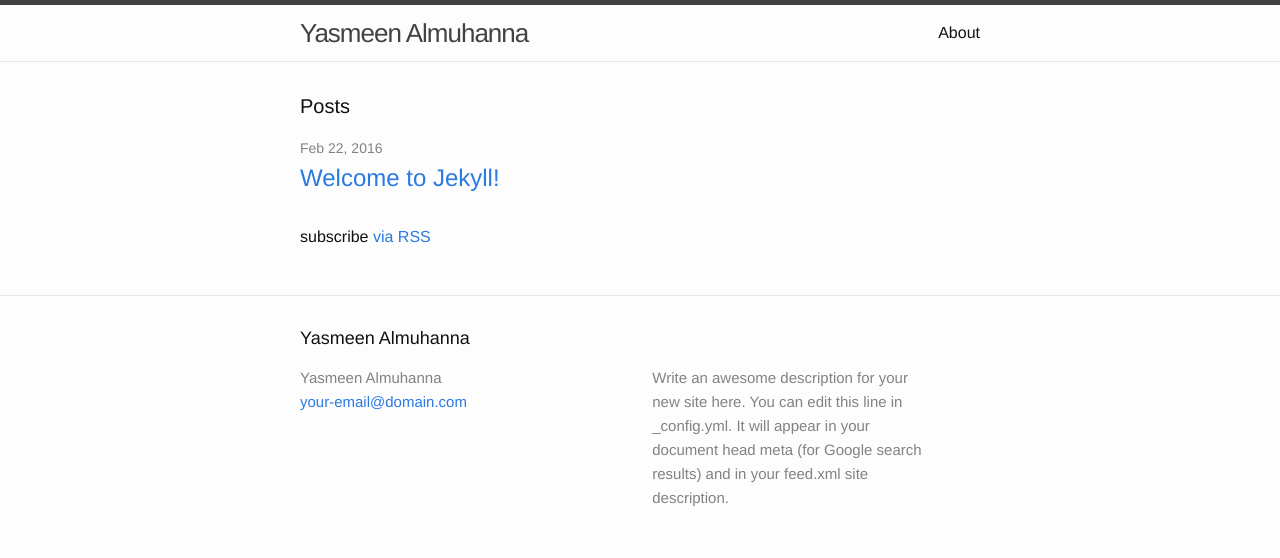
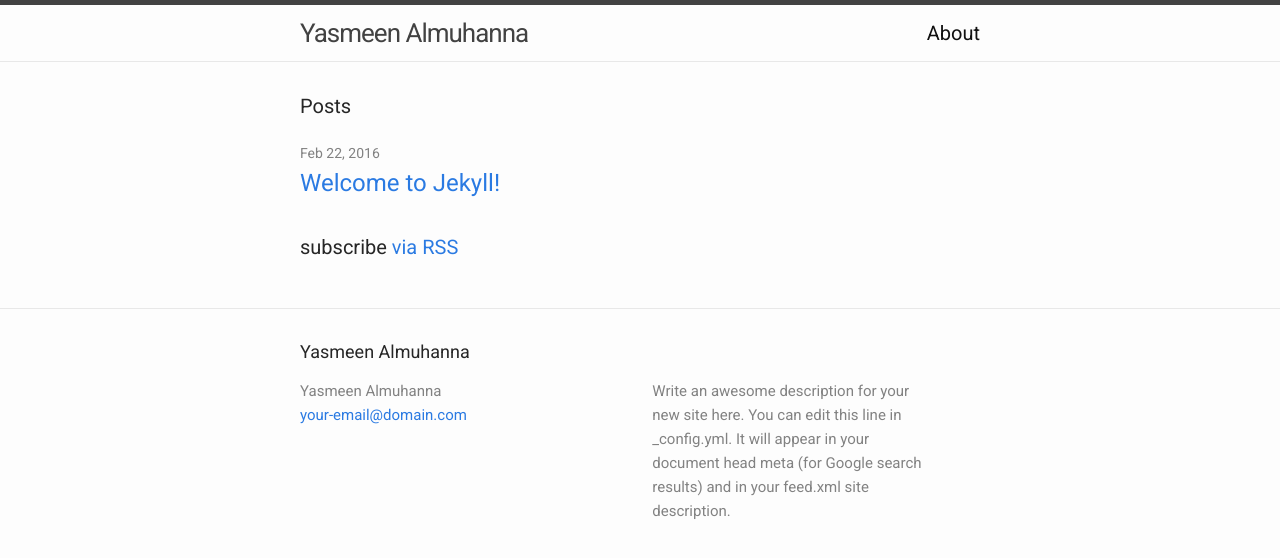
Before and after one commit to YasmeenAlmuhanna/yasmeenalmuhanna.com, a Jekyll site: the page built from index.html, in a window 1280 px wide. Shown: the top 558 px of the page. Built offline with Jekyll 4.4.1, drawn with Linux system fonts in a browser that asks for light colours.

Commit message:
Basic Styling Overrides

```diff
--- a/css/yazzy.scss
+++ b/css/yazzy.scss
@@ -28,3 +28,17 @@ $roboto-condensed: 'Roboto Condensed', sans-serif;
 $roboto-condensed-regular: 400;
 $roboto-condensed-bold: 700;
 //******* End of Variables
+
+body {
+  font-family: $roboto;
+  font-weight: $roboto-regular;
+  font-size: 20px; //1em
+  color: $yazzy-black;
+}
+
+h1,
+h2,
+h3,
+h4 {
+  font-family: $roboto;
+}
```
